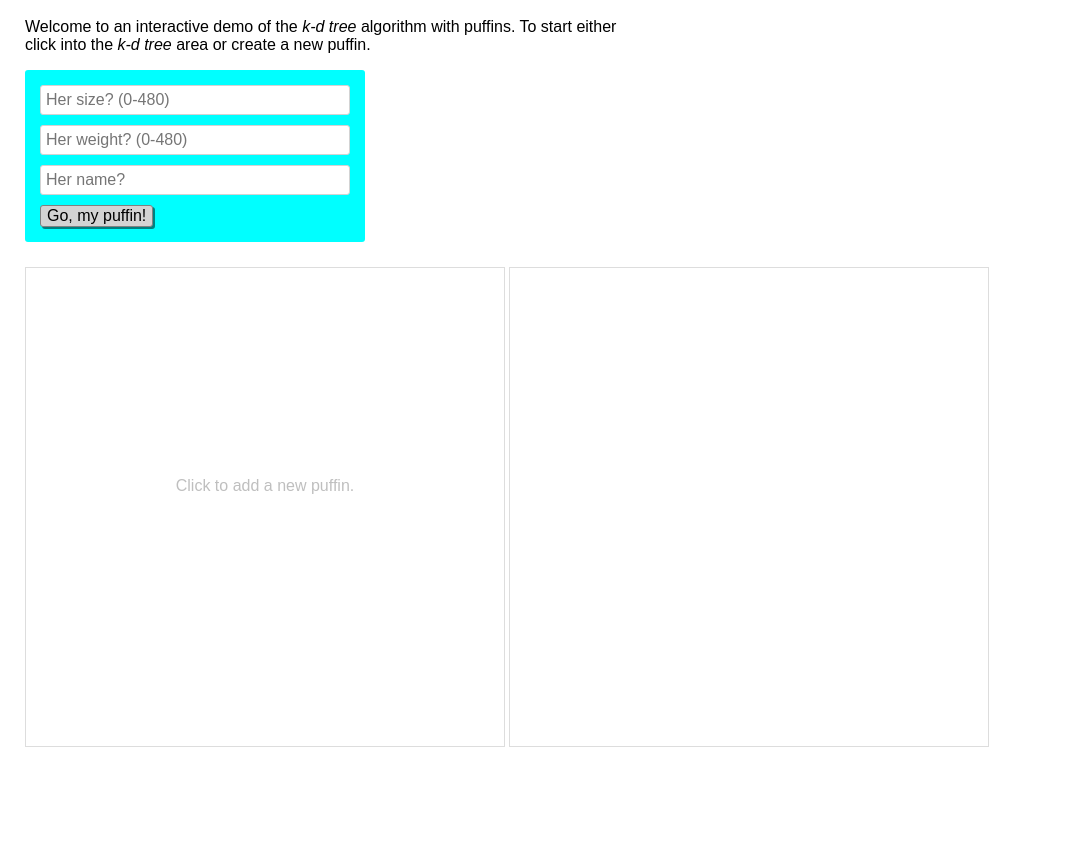
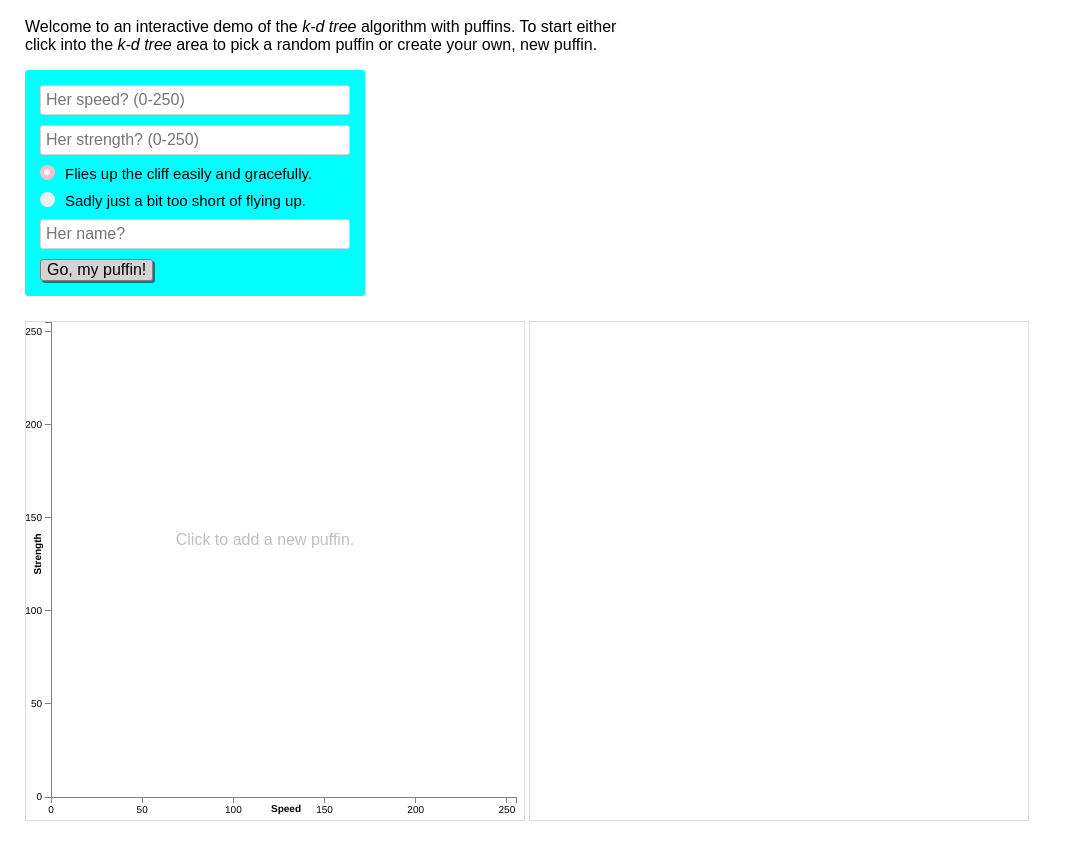
Before and after one commit to bozicb/k-d-tree-puffins, a plain HTML site: page index.html in a window 1280 px wide. Shown: the part 65-915 px from the top of the page, without its empty margins (0-1067 px from the left). Before the commit the page ends 847 px from the top, so only its background shows below. Drawn offline with nearby package versions, Linux system fonts and the light colour scheme.

Commit message:
👡🌄 Updated with Glitch

```diff
--- a/index.html
+++ b/index.html
@@ -28,12 +28,22 @@
   <body>
 
     <p>
-      Welcome to an interactive demo of the <i>k-d tree</i> algorithm with puffins. To start either click into the <i>k-d tree</i> area or create a new puffin.
+      Welcome to an interactive demo of the <i>k-d tree</i> algorithm with puffins.
+      To start either click into the <i>k-d tree</i> area to pick a random puffin
+      or create your own, new puffin.
     </p>
 
     <form>
-      <input type="text" maxlength="50" placeholder="Her size? (0-480)" id="size">
-      <input type="text" maxlength="50" placeholder="Her weight? (0-480)" id="weight">
+      <input type="text" maxlength="50" placeholder="Her speed? (0-250)" id="size">
+      <input type="text" maxlength="50" placeholder="Her strength? (0-250)" id="weight">
+      <label class="container">Flies up the cliff easily and gracefully.
+        <input type="radio" checked="checked" name="flies" id="fly">
+        <span class="checkmark"></span>
+      </label>
+      <label class="container">Sadly just a bit too short of flying up.
+        <input type="radio" name="flies" id="no-fly">
+        <span class="checkmark"></span>
+      </label>
       <input type="text" maxlength="50" placeholder="Her name?" id="name">
       <button type="submit" id="go">Go, my puffin!</button>
     </form>
--- a/script.js
+++ b/script.js
@@ -5,6 +5,9 @@ var colorSubset = [];
 var tree = new kdTree(colorSubset, colorDistance, ["red", "green"]);
 var bTree;
 var rebalancing = false;
+var green_puffin = "https://cdn.glitch.com/fd278a09-24fb-43f5-9f83-20f3c05c5a41%2Fpuffin-green.png?v=1616021331793";
+var red_puffin = "https://cdn.glitch.com/fd278a09-24fb-43f5-9f83-20f3c05c5a41%2Fpuffin-red.png?v=1616021347946";
+var clicked_puffin = false;
 
 // Pretty good color distance from
 // http://www.compuphase.com/cmetric.htm
@@ -55,10 +58,10 @@ $(function(){ // on document load
 
   // D3 kdtree
 
-  var margin = {top: 0, right: 0, bottom: 0, left: 0},
-    width  = 480 - margin.left - margin.right,
-    height = width - margin.top - margin.bottom,
-    pointRadius = 6;
+  var margin = {top: 0, right: 10, bottom: 25, left: 25},
+    width  = 500 - margin.left - margin.right,
+    height = 500 - margin.top - margin.bottom,
+    pointRadius = 5;
 
   var x = d3.scale.linear()
     .range([0, width])
@@ -68,6 +71,12 @@ $(function(){ // on document load
     .range([height, 0])
     .domain([0, 255]);
 
+  var xAxis = d3.svg.axis().scale(x)
+    .orient("bottom").ticks(5);
+
+  var yAxis = d3.svg.axis().scale(y)
+    .orient("left").ticks(5);
+
   var hintText = d3.select("#kdtree").append("p")
     .text("Click to add a new puffin.")
     .attr("id", "hint-text");
@@ -76,6 +85,29 @@ $(function(){ // on document load
     .attr("class", "kdtree")
     .attr("width", width + margin.left + margin.right)
     .attr("height", height + margin.top + margin.bottom);
+
+  svg.append("g")         // Add the X Axis
+        .attr("class", "x axis")
+        .attr("transform", "translate("+margin.left+"," + height + ")")
+        .call(xAxis);
+
+  svg.append("g")         // Add the Y Axis
+        .attr("class", "y axis")
+        .attr("transform", "translate("+margin.left+","+(margin.top)+")")
+        .call(yAxis);
+
+  svg.append("text")
+    .attr("transform", "translate(" + ((width+margin.left) / 2) + " ," + (height + margin.bottom - 10) + ")")
+    .style("font-weight", "bold")
+    .text("Speed");
+
+  svg.append("text")
+    .attr("transform", "rotate(-90)")
+    .attr("y", margin.left-20)
+    .attr("x", 0-(height/2)-15)
+    .attr("dy", "1em")
+    .style("font-weight", "bold")
+    .text("Strength");
 
   var btn = d3.select("#go");
 
@@ -100,19 +132,6 @@ $(function(){ // on document load
   var pointsG = graph.append("g")
     .attr("class", "points");
 
-  var tooltip = d3.select("body")
-    .append("div")
-    .attr("class", "tooltip")
-    .style("position", "absolute")
-    .style("z-index", "10")
-    .style("visibility", "hidden")
-
-  var swatch = tooltip.append("div")
-    .attr("class", "tooltip-swatch");
-
-  var label = tooltip.append("p")
-    .text("a simple tooltip");
-
   // D3 binarytree
 
   bTree = d3.layout.tree()
@@ -133,8 +152,14 @@ $(function(){ // on document load
     .attr("class", "points");
 
   svg.on('click', function() {
+    if(clicked_puffin) {
+      clicked_puffin = false;
+      return
+    };
     var coordinates = d3.mouse(this);
-    new_node(coordinates);
+    var speed = coordinates[0]/width*255;
+    var strength = (width-coordinates[1])/width*255+5;
+    new_node(coordinates, generate_name(), speed, strength, green_puffin);
   });
 
   btn.on('click', function() {
@@ -142,21 +167,20 @@ $(function(){ // on document load
     var size = document.getElementById("size").value;
     var weight = document.getElementById("weight").value;
     var name = document.getElementById("name").value;
-    weight = 480 - weight;
-    new_node([size,weight]);
+    var puffin = document.getElementById("fly").checked ? green_puffin : red_puffin;
+    new_node([size/255*480-5,width-weight*width/255+5], name, size, weight, puffin);
   });
 
-  function new_node(coordinates){
+  function new_node(coordinates, name, size, weight, puffin){
     var red   = x.invert( coordinates[0] );
     var green = y.invert( coordinates[1] );
     var color = d3.rgb(red, green, 128);
-    var object = { title: "user defined", hex: color.toString() };
+    var object = { title: "user defined", hex: color.toString(), name: name, size: size, weight: weight, puffin: puffin };
     setRGBfromHex(object);
 
     // check for very similar colors; don't insert to keep layouter sane
     var potentialDuplicates = tree.nearest(object, 1);
     if (potentialDuplicates.length > 0) {
-      // var potentialDuplicate = potentialDuplicates[0][0];
       var distance = potentialDuplicates[0][1];
       if (distance < 10) return;
     }
@@ -185,6 +209,25 @@ $(function(){ // on document load
     rebalancing = false;
   }
 
+  function pick_random(list) {
+    return list[Math.floor(Math.random()*list.length)]
+  }
+
+  function generate_name(gender) {
+    var names = ["Fran", "Elisa", "Anita", "Deborah", "Sally", "Adele", "Shafi",
+                 "Margaret", "Grace", "Sara", "Daphne", "Barbara", "Ada", "Mary",
+                 "Karen", "Lixia", "Radia", "Amal", "Jade", "Sharla", "Kathleen",
+                 "Cynthia", "Amy", "Cristina", "Lynn", "Véronique", "Radhia",
+                "Lois", "Jeri", "Judy", "Susan", "Cordelia", "Mor", "Patricia",
+                 "Leslie", "Gabriele", "Janet", "Monica", "Ming", "Yanhong", "Nancy",
+                "Pattie", "Jennifer", "Brandeis", "Maja", "Kathryn", "Kay", "Terri",
+                 "Catuscia", "Brigitte", "Diane", "Jean", "Alexandra", "Ellen",
+                 "Betty", "Ana", "Lynn", "Alley", "Eva", "Xiaoyuan", "Hanna",
+                 "Gloria", "Stephanie", "Marlyn", "Jeanette",
+                "Wang", "Kathy", "Shaula", "Greta", "Anna"];
+    return pick_random(names);
+  }
+
   function drawDataSubset(dataSubset) {
     if (dataSubset.length > 0) {
       hintText.style("opacity", 0.0);
@@ -202,16 +245,19 @@ $(function(){ // on document load
       var pointsSelection = pointsG.selectAll(".point")
         .data(dataSubset, function(d){return d.hex + "point";});
 
-      pointsSelection.enter()
-        .append("circle")
+      var g = pointsSelection.enter()
+        .append("g")
         .attr("class", function(d) { d.fresh = true; return "point" })
         .attr("class", "point")
-        .attr("dimension", function(d) { return d.dimension;  })
-        .attr("r", pointRadius)
-        .attr("cx",      function(d) { return x(d.red);  })
-        .attr("cy",      function(d) { return y(d.green); })
         .style("fill",   function(d) { return d3.rgb(d.hex); })
-        .style("stroke", function(d) { return d3.rgb(d.hex); })
+        .style("stroke", function(d) { return d3.rgb(d.hex); });
+
+      var img = g.append("svg:image")
+        .attr("xlink:href", function(d) {return d.puffin})
+        .attr("x",      function(d) { return x(d.red)-10;  })
+        .attr("y",      function(d) { return y(d.green)-10; })
+        .attr('width', 20)
+        .attr('height', 20)
         .on("mouseover", function(d) {
           if (d.fresh) return;
           var parent = d.node;
@@ -232,11 +278,31 @@ $(function(){ // on document load
             parent = parent.parent;
           }
           drawDataSubset(data);
+        })
+        .on("click", function(d){
+          clicked_puffin = true;
+          if (d.puffin == green_puffin) {
+            img.attr("xlink:href", red_puffin);
+            d.puffin = red_puffin;
+          }
+          else{
+            img.attr("xlink:href", green_puffin);
+            d.puffin = green_puffin;
+          }
         });
 
-      pointsSelection.enter().append("text").text("test").attr("dx", -20);
+        g.append("text")
+          .attr("x", function(d) {
+            return x(d.red+5);
+          })
+          .attr("y", function(d) {
+            return y(d.green+5);
+          })
+        .text(function(d){
+            return d.name+" ("+Math.round(d.size)+","+Math.round(d.weight)+")";
+        });
 
-      pointsSelection
+      g
         .style("stroke-width",  function(d) { return d.node.onAccessPath || d.node.isSearchResult ? 2 : 0; });
 
       // lines
--- a/style.css
+++ b/style.css
@@ -334,3 +334,85 @@ svg.binarytree {
 #results ul li div {
  border-radius: 15px;
 }
+
+svg {
+  font: 10px helvetica;
+}
+
+path {
+  stroke: steelblue;
+  stroke-width: 2;
+  fill: none;
+}
+
+.axis path,
+.axis line {
+  fill: none;
+  stroke: grey;
+  stroke-width: 1;
+  shape-rendering: crispEdges;
+}
+
+/* The container */
+.container {
+  display: block;
+  position: relative;
+  padding-left: 25px;
+  margin-bottom: 10px;
+  cursor: pointer;
+  font-size: 15px;
+  -webkit-user-select: none;
+  -moz-user-select: none;
+  -ms-user-select: none;
+  user-select: none;
+}
+
+/* Hide the browser's default radio button */
+.container input {
+  position: absolute;
+  opacity: 0;
+  cursor: pointer;
+}
+
+/* Create a custom radio button */
+.checkmark {
+  position: absolute;
+  top: 0;
+  left: 0;
+  height: 15px;
+  width: 15px;
+  background-color: #eee;
+  border-radius: 50%;
+}
+
+/* On mouse-over, add a grey background color */
+.container:hover input ~ .checkmark {
+  background-color: yellow;
+}
+
+/* When the radio button is checked, add a blue background */
+.container input:checked ~ .checkmark {
+  background-color: pink;
+}
+
+/* Create the indicator (the dot/circle - hidden when not checked) */
+.checkmark:after {
+  content: "";
+  position: absolute;
+  display: none;
+}
+
+/* Show the indicator (dot/circle) when checked */
+.container input:checked ~ .checkmark:after {
+  display: block;
+}
+
+/* Style the indicator (dot/circle) */
+.container .checkmark:after {
+ 	top: 4px;
+	left: 4px;
+	width: 6px;
+	height: 6px;
+	border-radius: 50%;
+	background: white;
+}
```
Also changed, not shown: 1 other file.
